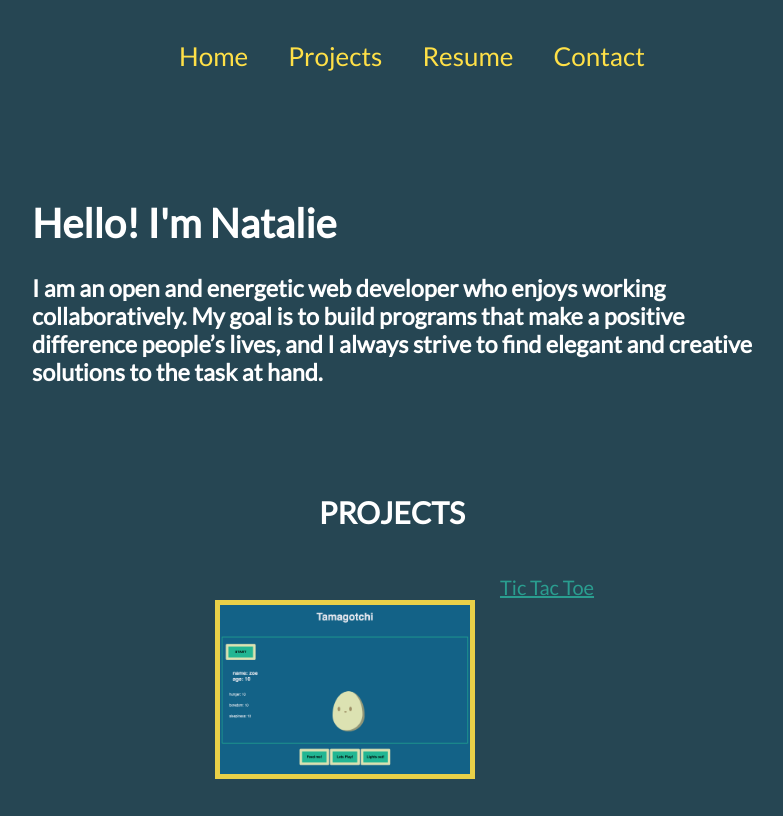
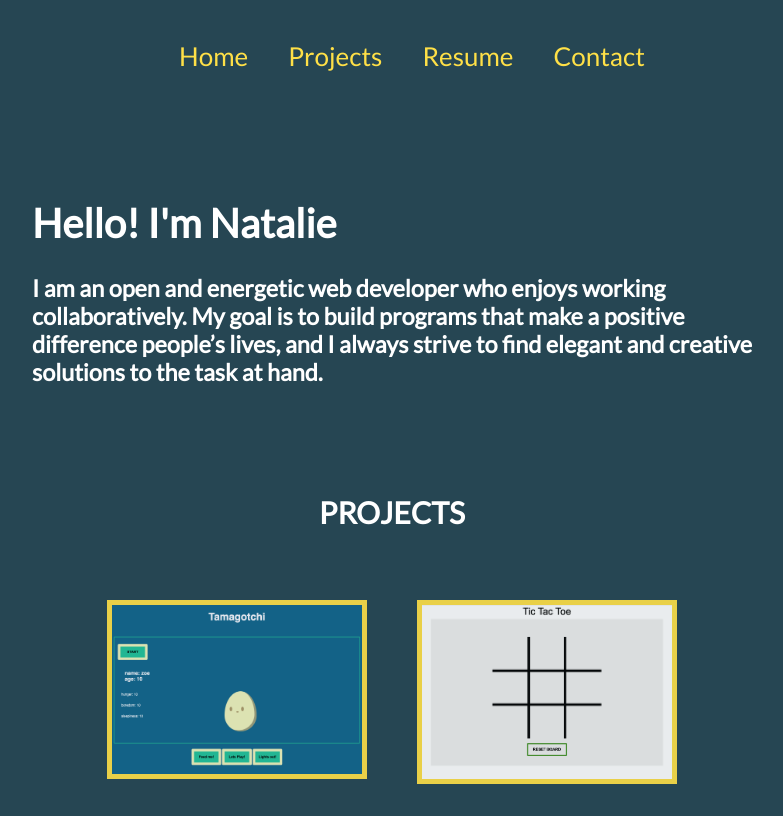
Before and after one commit to nataliesmyth/old-portfolio, a plain HTML site: page index.html in a window 1280 px wide. Shown: the top 816 px of the page, without its empty margins (248-1031 px from the left). Drawn offline with Linux system fonts and the light colour scheme.

Commit message:
added img source and attributes

```diff
--- a/index.html
+++ b/index.html
@@ -63,7 +63,7 @@
       <!-- <img src="" alt="natalie-smyth-full-stack-application"> -->
       <!-- <img src="" alt="BETTR: A productivity management application"> -->
       <a href="https://pages.git.generalassemb.ly/Nataliesmyth/tomagatchi/" target="_blank"><img src="./images/tamagotchi.png" alt="TAMAGOTCHI."></a>
-      <a href="https://nataliesmyth.github.io/tictactoe/" target="_blank">Tic Tac Toe</a>
+      <a href="https://nataliesmyth.github.io/tictactoe/" target="_blank"><img src="./images/tictactoe.png" alt="TIC TAC TOE"></a>
     </div>
   </section>
 
```
